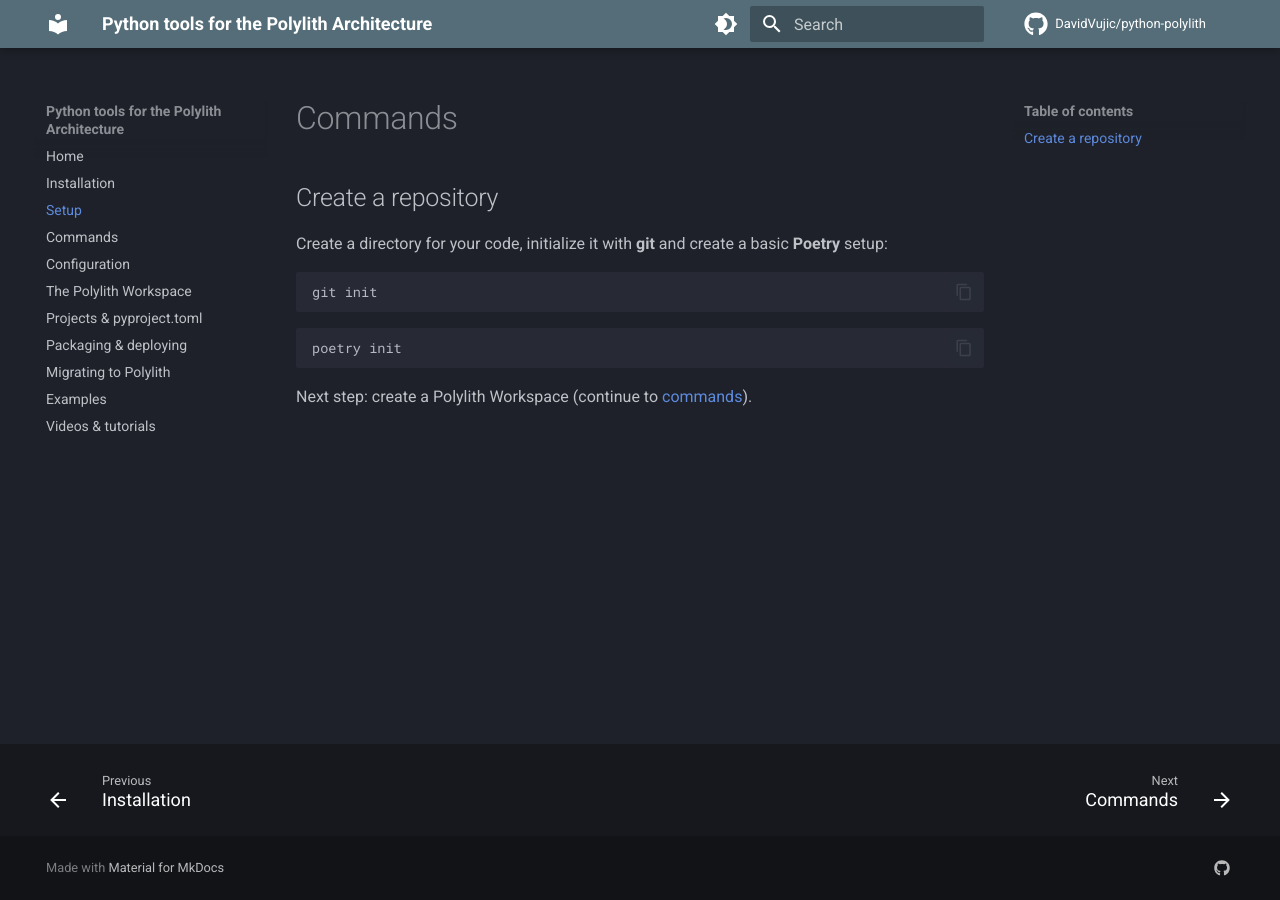
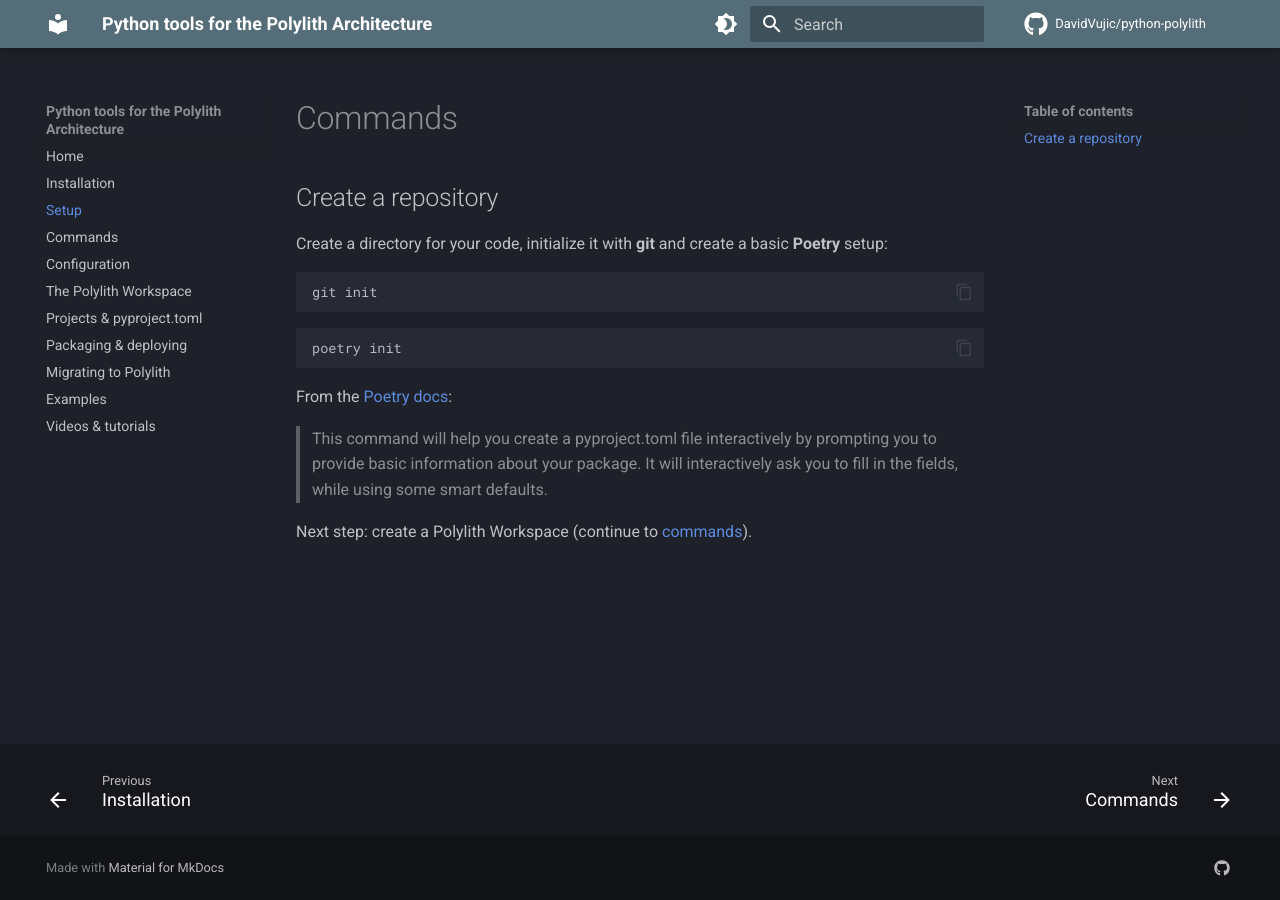
Before and after one commit to DavidVujic/python-polylith-docs, an MkDocs documentation site: the page built from docs/setup.md, in a window 1280 px wide. Built offline with MkDocs 1.6.1 and Material for MkDocs 9.7.7, drawn with Linux system fonts in a browser that asks for light colours; comment, search, counter and statistics services are not loaded.

Commit message:
add docs about the poetry init command

````diff
--- a/docs/setup.md
+++ b/docs/setup.md
@@ -11,4 +11,8 @@ git init
 poetry init
 ```
 
+From the [Poetry docs](https://python-poetry.org/docs/cli/#init):
+> This command will help you create a pyproject.toml file interactively by prompting you to provide basic information about your package. It will interactively ask you to fill in the fields, while using some smart defaults.
+
+
 Next step: create a Polylith Workspace (continue to [commands](commands.md)).
````
